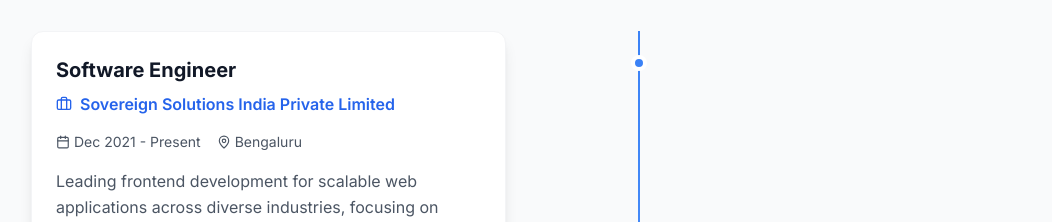
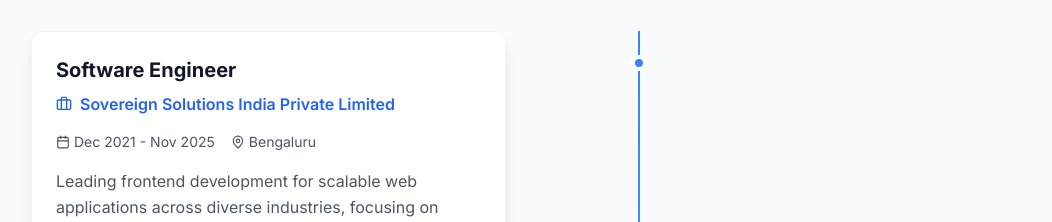
Before and after one commit to ChovatiyaViral/Profile, a React (Create React App) app: page / in a window 1280 px wide. Shown: the part 7520-7742 px from the top of the page, without its empty margins (1-1053 px from the left). Built offline with nearby package versions, Linux system fonts and the light colour scheme.

Commit message:
Company Exit Date Change

```diff
--- a/src/data/experience.ts
+++ b/src/data/experience.ts
@@ -5,7 +5,7 @@
     id: 'sovereign-solutions',
     company: 'Sovereign Solutions India Private Limited',
     position: 'Software Engineer',
-    duration: 'Dec 2021 - Present',
+    duration: 'Dec 2021 - Nov 2025',
     location: 'Bengaluru',
     description: 'Leading frontend development for scalable web applications across diverse industries, focusing on performance optimization and user experience.',
     technologies: ['JavaScript', 'TypeScript', 'React.js', 'Next.js', 'Redux Thunk', 'Redux Toolkit', 'Context Api', 'HTML', 'CSS', 'SCSS', 'Bootstrap', 'Ant Design', 'Animations', 'Lodash'],
```
